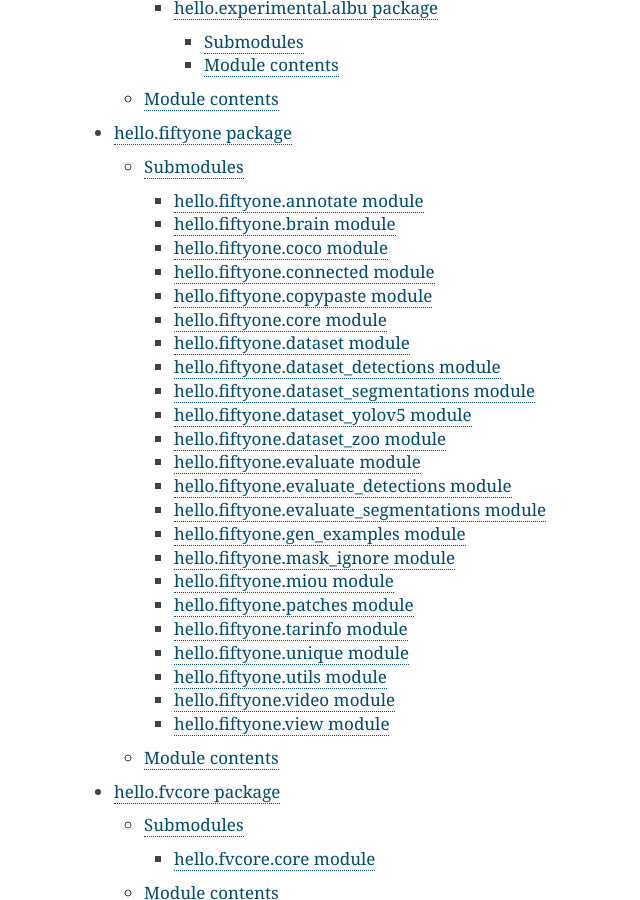
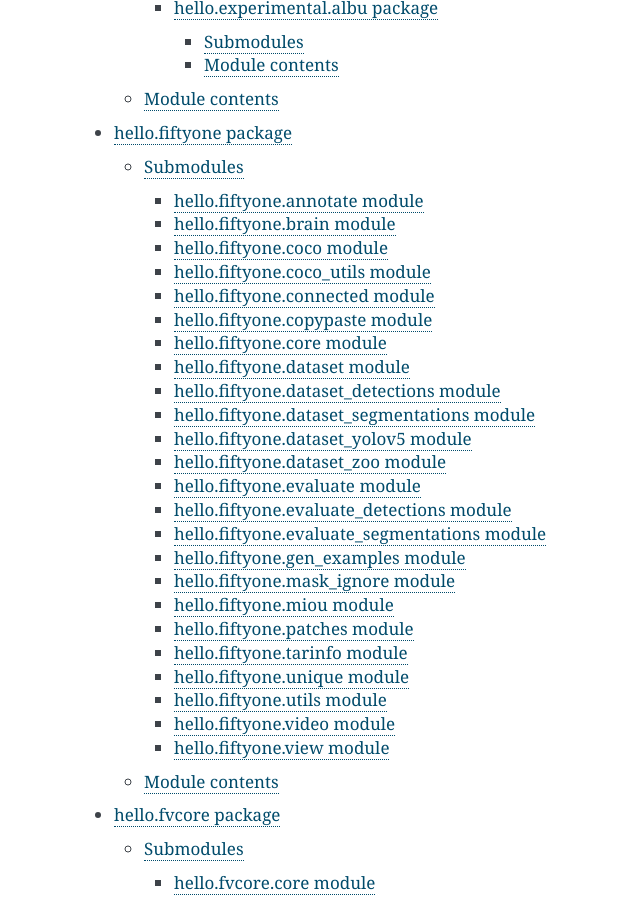
Before and after one commit to flystarhe/hello, a Sphinx documentation site: the page built from docs/source/hello.rst, in a window 1280 px wide and 900 px high, scrolled down 375 px. Shown: the whole window, without its empty margins (336-976 px from the left). Built offline with Sphinx 7.4.7, drawn with Linux system fonts in a browser that asks for light colours.

Commit message:
sphinx-apidoc -o docs/source -f -e .

```diff
--- /dev/null
+++ b/docs/source/hello.fiftyone.coco_utils.rst
@@ -0,0 +1,7 @@
+hello.fiftyone.coco\_utils module
+=================================
+
+.. automodule:: hello.fiftyone.coco_utils
+   :members:
+   :undoc-members:
+   :show-inheritance:
--- a/docs/source/hello.fiftyone.rst
+++ b/docs/source/hello.fiftyone.rst
@@ -10,6 +10,7 @@
    hello.fiftyone.annotate
    hello.fiftyone.brain
    hello.fiftyone.coco
+   hello.fiftyone.coco_utils
    hello.fiftyone.connected
    hello.fiftyone.copypaste
    hello.fiftyone.core
```
